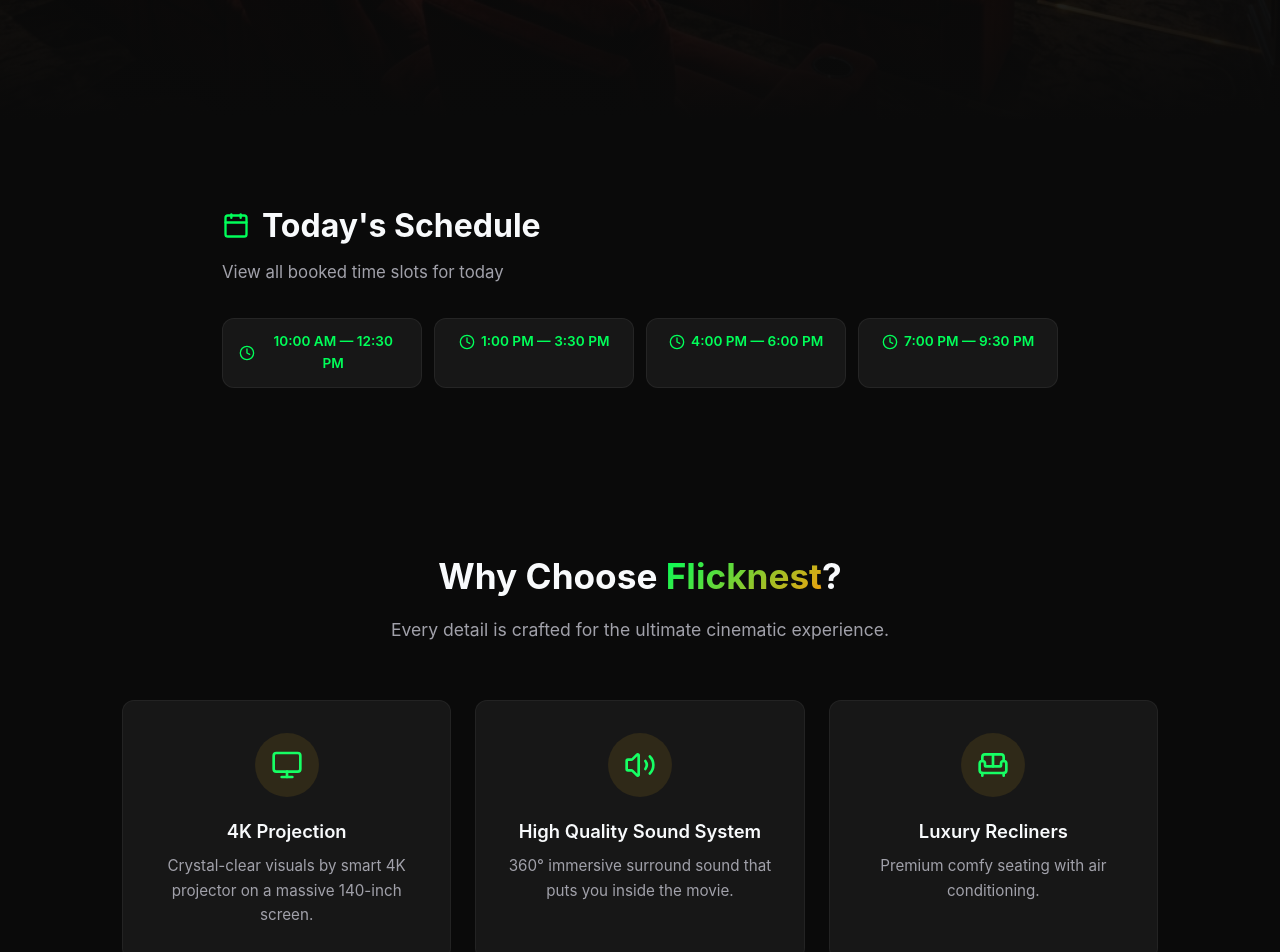
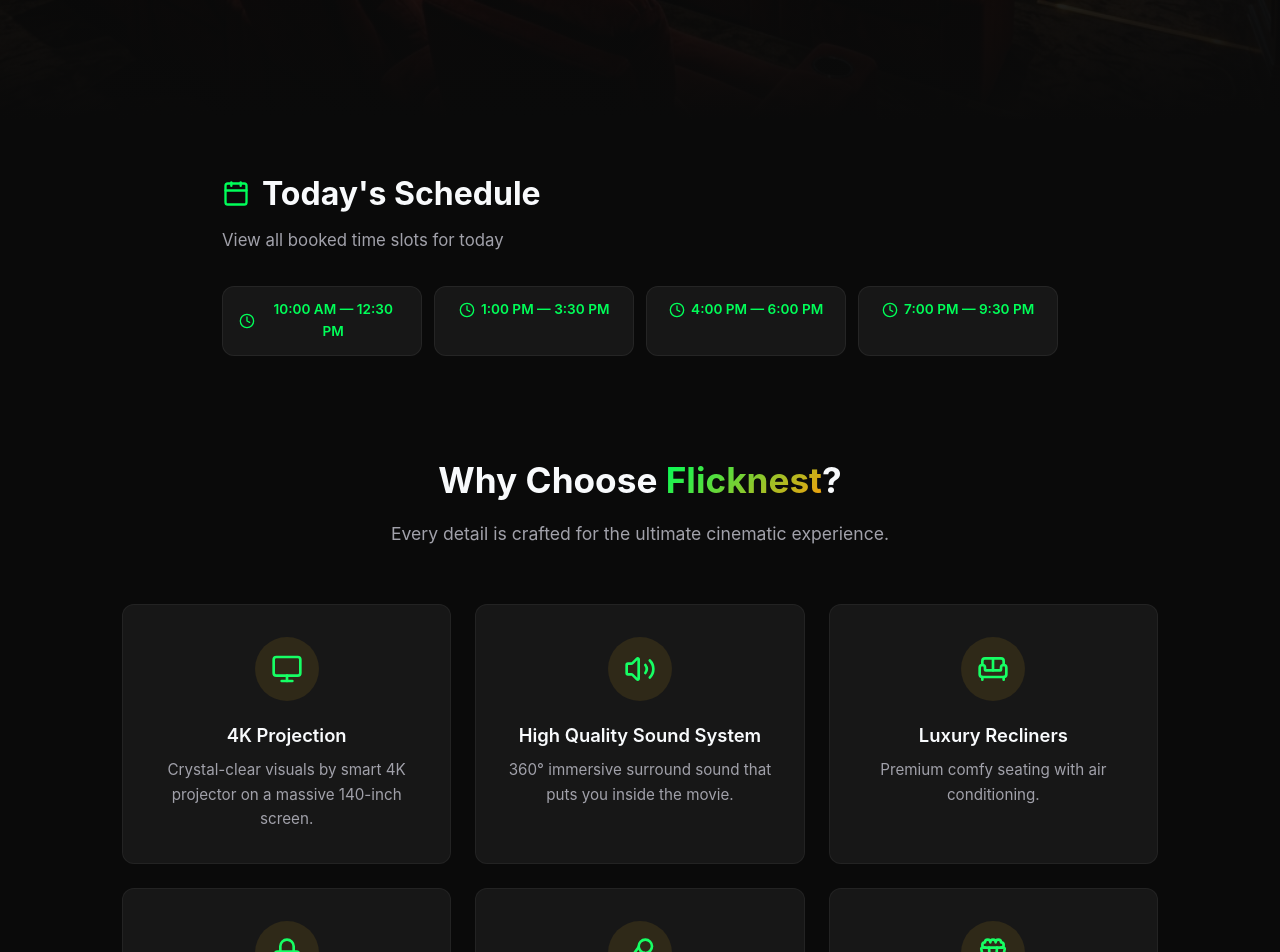
Before and after one commit to sakunakavinda/flicknest, a React (Vite) app: page / in a window 1280 px wide. Shown: the part 680-1632 px from the top of the page. Built offline with nearby package versions, Linux system fonts and the light colour scheme.

Commit message:
style: reduce vertical padding for schedule and features sections

```diff
--- a/src/components/Features.css
+++ b/src/components/Features.css
@@ -3,7 +3,7 @@
    ============================== */
 
 .features-section {
-  padding: 5rem 2rem;
+  padding: 3rem 2rem;
   max-width: 1100px;
   margin: 0 auto;
 }
--- a/src/components/Schedule.css
+++ b/src/components/Schedule.css
@@ -3,7 +3,7 @@
    ============================== */
 
 .schedule-section {
-  padding: 5rem 2rem;
+  padding: 3rem 2rem;
   max-width: 900px;
   margin: 0 auto;
 }
```
